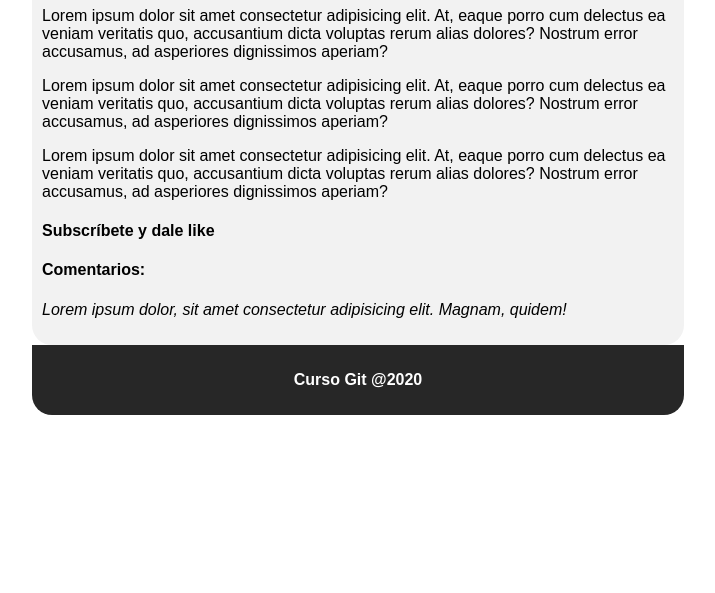
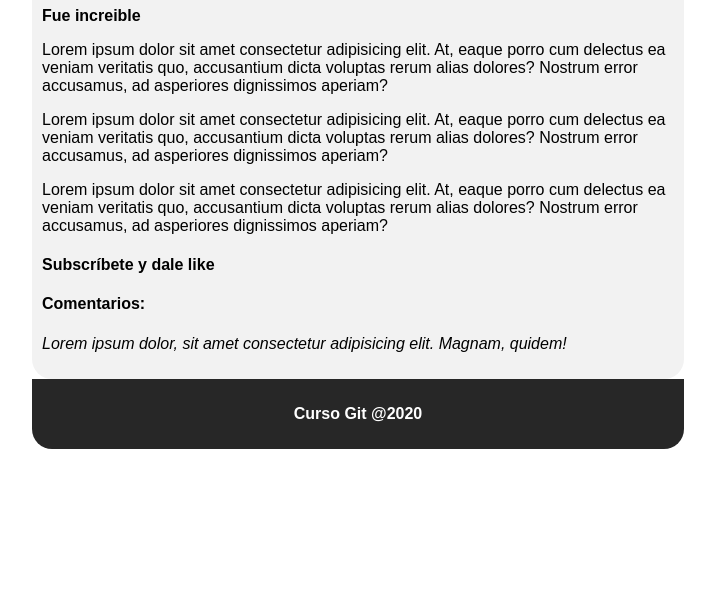
Before and after one commit to EmanuelCG/cursogit, a plain HTML site: page index.html in a window 1280 px wide. Shown: the part 207-800 px from the top of the page, without its empty margins (282-997 px from the left). Drawn offline with Linux system fonts and the light colour scheme.

Commit message:
Agregamos frase menak

```diff
--- a/index.html
+++ b/index.html
@@ -16,6 +16,7 @@
     </div>
     <div class="container">
         <h1>MASTER GITHUB</h1>
+        <b>Fue increible</b>
         <p>Lorem ipsum dolor sit amet consectetur adipisicing elit. At, eaque porro cum delectus ea veniam veritatis
             quo, accusantium dicta voluptas rerum alias dolores? Nostrum error accusamus, ad asperiores dignissimos
             aperiam?</p>
```
